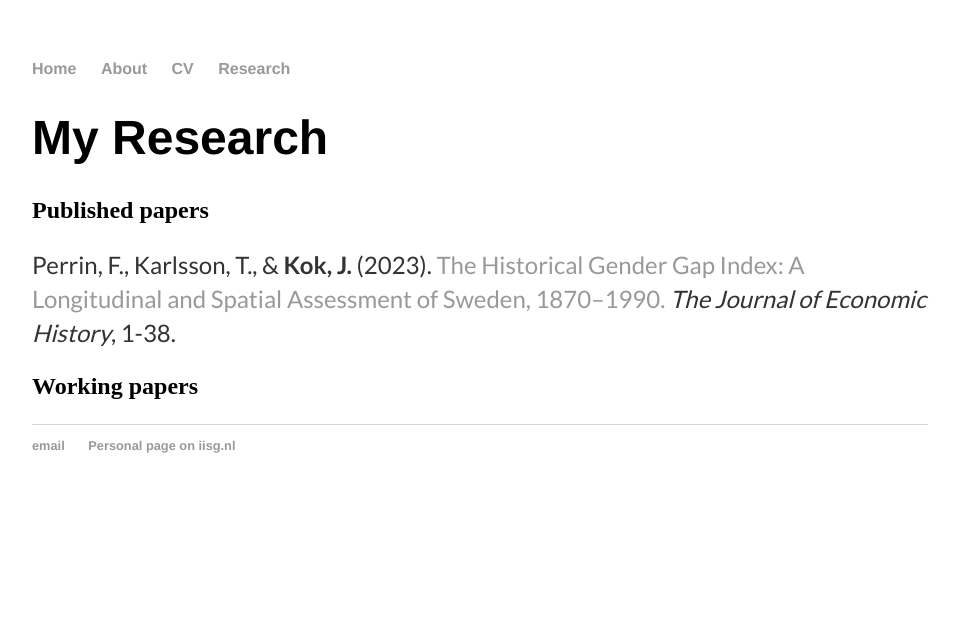
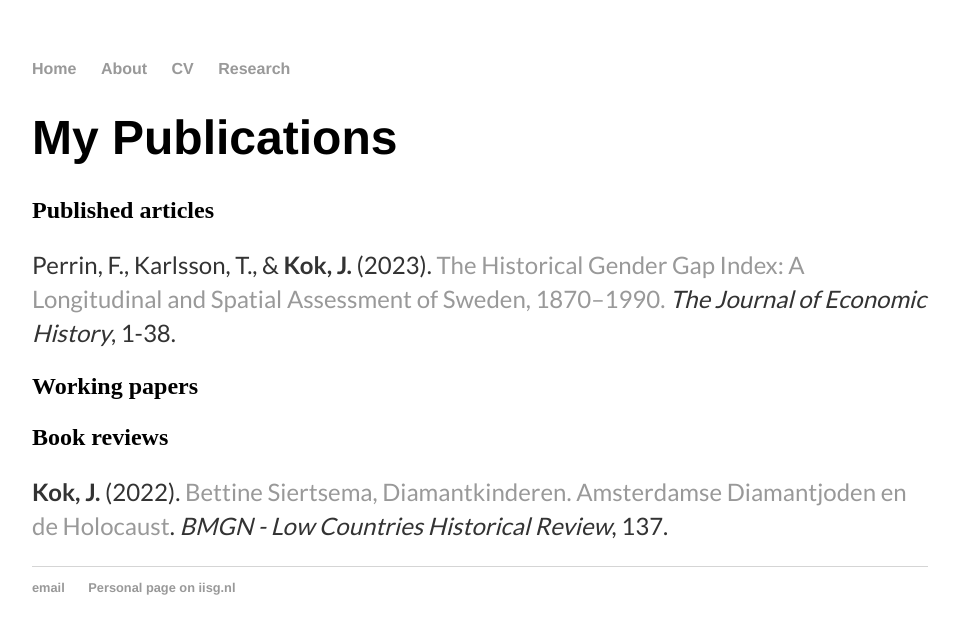
Before and after one commit to kok-joris/kok-joris.github.io, a Jekyll site: the page built from research/index.html, in a window 1280 px wide. Shown: the top 634 px of the page, without its empty margins (160-1120 px from the left). Built offline with Jekyll 4.4.1, drawn with Linux system fonts in a browser that asks for light colours; Markdown is read by kramdown in place of the engine named in the settings.

Commit message:
Update index.html

```diff
--- a/research/index.html
+++ b/research/index.html
@@ -3,12 +3,17 @@
 title: Research
 ---
 <div class="blurb">
-	<h1>My Research</h1>
-	<h2>Published papers</h2>
-	<p> Perrin, F., Karlsson, T., & <b>Kok, J.</b> (2023). <a href="https://www.cambridge.org/core/services/aop-cambridge-core/content/view/D50225E04E4573AA7D3B175032291B2C/S0022050723000359a.pdf/the-historical-gender-gap-index-a-longitudinal-and-spatial-assessment-of-sweden-1870-1990.pdf">The Historical Gender Gap Index: A Longitudinal and Spatial Assessment of Sweden, 1870–1990.</a> <i>The Journal of Economic History</i>, 1-38.
+	<h1>My Publications</h1>
+	<h2>Published articles</h2>
+	<p> Perrin, F., Karlsson, T., & <b>Kok, J.</b> (2023). <a href="https://www.cambridge.org/core/services/aop-cambridge-core/content/view/D50225E04E4573AA7D3B175032291B2C/S0022050723000359a.pdf/the-historical-gender-gap-index-a-longitudinal-and-spatial-assessment-of-sweden-1870-1990.pdf" target="_blank">The Historical Gender Gap Index: A Longitudinal and Spatial Assessment of Sweden, 1870–1990.</a> <i>The Journal of Economic History</i>, 1-38.
 
 	<h2>Working papers</h2>
 	<p>
 	</p>
 
+	<h2>Book reviews</h2>
+	<p>
+		<b>Kok, J.</b> (2022). <a href="https://bmgn-lchr.nl/article/view/11294/13620" target="_blank">Bettine Siertsema, Diamantkinderen. Amsterdamse Diamantjoden en de Holocaust</a>. <i>BMGN - Low Countries Historical Review</i>, 137.
+	</p>
+
 </div><!-- /.blurb -->
```
